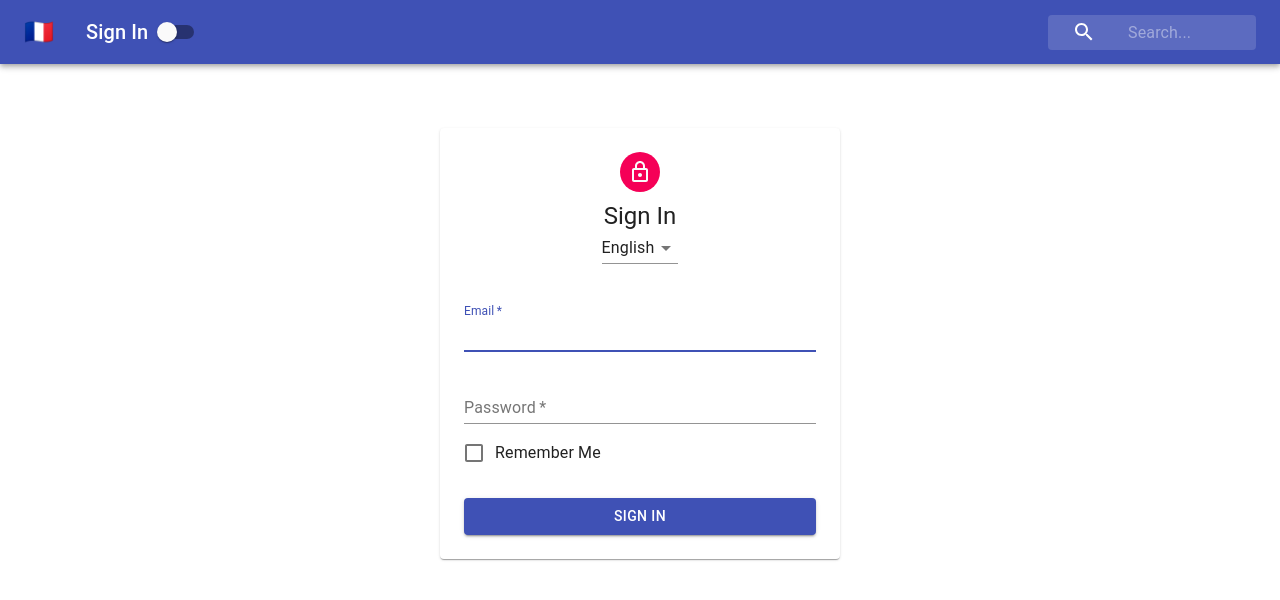
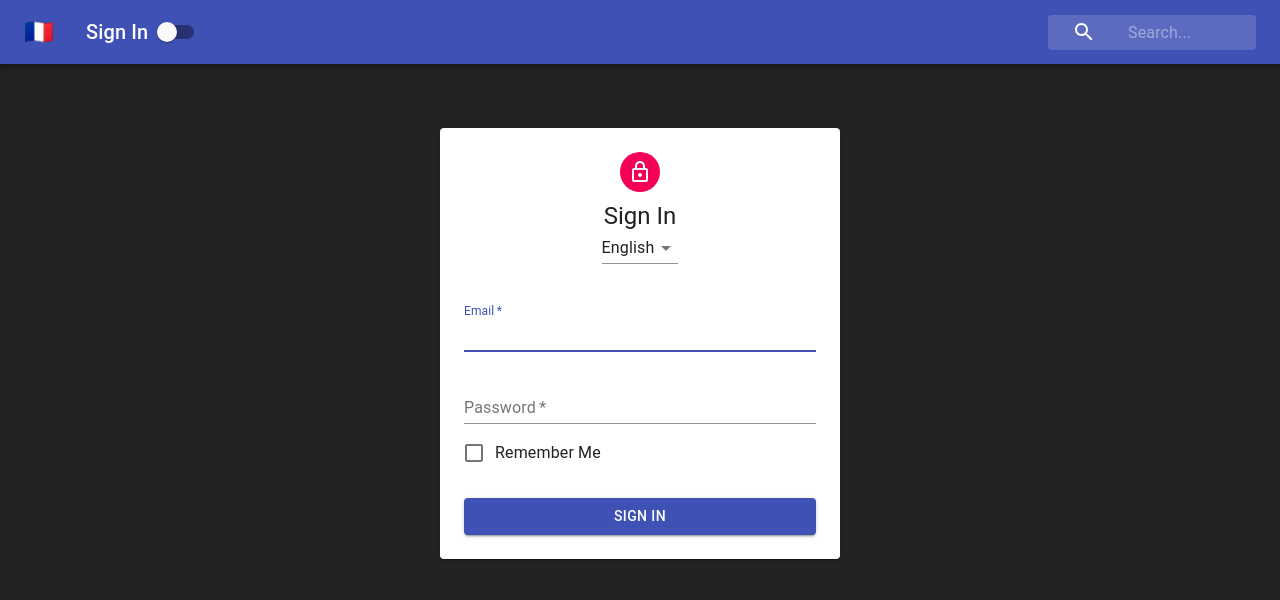
Before and after one commit to zolomohan/multilang-signin-page, a React (Create React App) app: page / in a window 1280 px wide. Shown: the top 600 px of the page. Built offline with nearby package versions, Linux system fonts and the light colour scheme.

Commit message:
Use ThemeContext in Navbar & Page

```diff
--- a/src/App.js
+++ b/src/App.js
@@ -2,7 +2,7 @@ import React, { Component } from 'react';
 import Navbar from './Navbar';
 import Form from './Form';
 import Page from './Page';
-import ThemeProvider from './contexts/ThemeContext';
+import {ThemeProvider} from './contexts/ThemeContext';
 
 class App extends Component {
 	render() {
--- a/src/Navbar.js
+++ b/src/Navbar.js
@@ -1,20 +1,23 @@
-import React, { Component } from "react";
-import AppBar from "@material-ui/core/AppBar";
-import Toolbar from "@material-ui/core/Toolbar";
-import IconButton from "@material-ui/core/IconButton";
-import Typography from "@material-ui/core/Typography";
-import InputBase from "@material-ui/core/InputBase";
-import SearchIcon from "@material-ui/icons/Search";
-import Switch from "@material-ui/core/Switch";
-import { withStyles } from "@material-ui/core/styles";
-import styles from "./styles/NavBarStyles";
+import React, { Component } from 'react';
+import AppBar from '@material-ui/core/AppBar';
+import Toolbar from '@material-ui/core/Toolbar';
+import IconButton from '@material-ui/core/IconButton';
+import Typography from '@material-ui/core/Typography';
+import InputBase from '@material-ui/core/InputBase';
+import SearchIcon from '@material-ui/icons/Search';
+import Switch from '@material-ui/core/Switch';
+import { withStyles } from '@material-ui/core/styles';
+import styles from './styles/NavBarStyles';
+import { ThemeContext } from './contexts/ThemeContext';
 
 class Navbar extends Component {
+	static contextType = ThemeContext;
 	render() {
+		const { darkMode } = this.context;
 		const { classes } = this.props;
 		return (
 			<div className={classes.root}>
-        <AppBar position='static' color='primary'>
+				<AppBar position='static' color={darkMode ? 'primary' : 'default'}>
 					<Toolbar>
 						<IconButton className={classes.menuButton} color='inherit'>
 							<span role='img'>🇫🇷</span>
@@ -31,8 +34,8 @@ class Navbar extends Component {
 							<InputBase
 								placeholder='Search...'
 								classes={{
-                  root: classes.inputRoot,
-                  input: classes.inputInput
+									root  : classes.inputRoot,
+									input : classes.inputInput
 								}}
 							/>
 						</div>
--- a/src/Page.js
+++ b/src/Page.js
@@ -1,15 +1,19 @@
-import React, { Component } from 'react'
-
+import React, { Component } from 'react';
+import { ThemeContext } from './contexts/ThemeContext';
 export default class Page extends Component {
+	static contextType = ThemeContext;
 	render() {
+		console.log(this.context.darkMode)
 		return (
-			<div style={{
-				backgroundColor: 'white',
-				height: '100vh',
-				width: '100%'
-			}}>
+			<div
+				style={{
+					backgroundColor : this.context.darkMode ? '#222' : '#ececec',
+					height          : '100vh',
+					width           : '100%'
+				}}
+			>
 				{this.props.children}
 			</div>
-		)
+		);
 	}
 }
--- a/src/contexts/ThemeContext.js
+++ b/src/contexts/ThemeContext.js
@@ -1,12 +1,12 @@
 import React, { Component, createContext } from 'react';
 
-const ThemeContext = createContext();
+export const ThemeContext = createContext();
 
-export default class ThemeProvider extends Component {
+export class ThemeProvider extends Component {
 	state = {
 		darkMode: true
 	};
 	render() {
-		return <ThemeContext.Provider value={this.sta}>{this.props.children}</ThemeContext.Provider>;
+		return <ThemeContext.Provider value={this.state}>{this.props.children}</ThemeContext.Provider>;
 	}
 }
```
Lines whose indentation alone changed are shown as unchanged.
